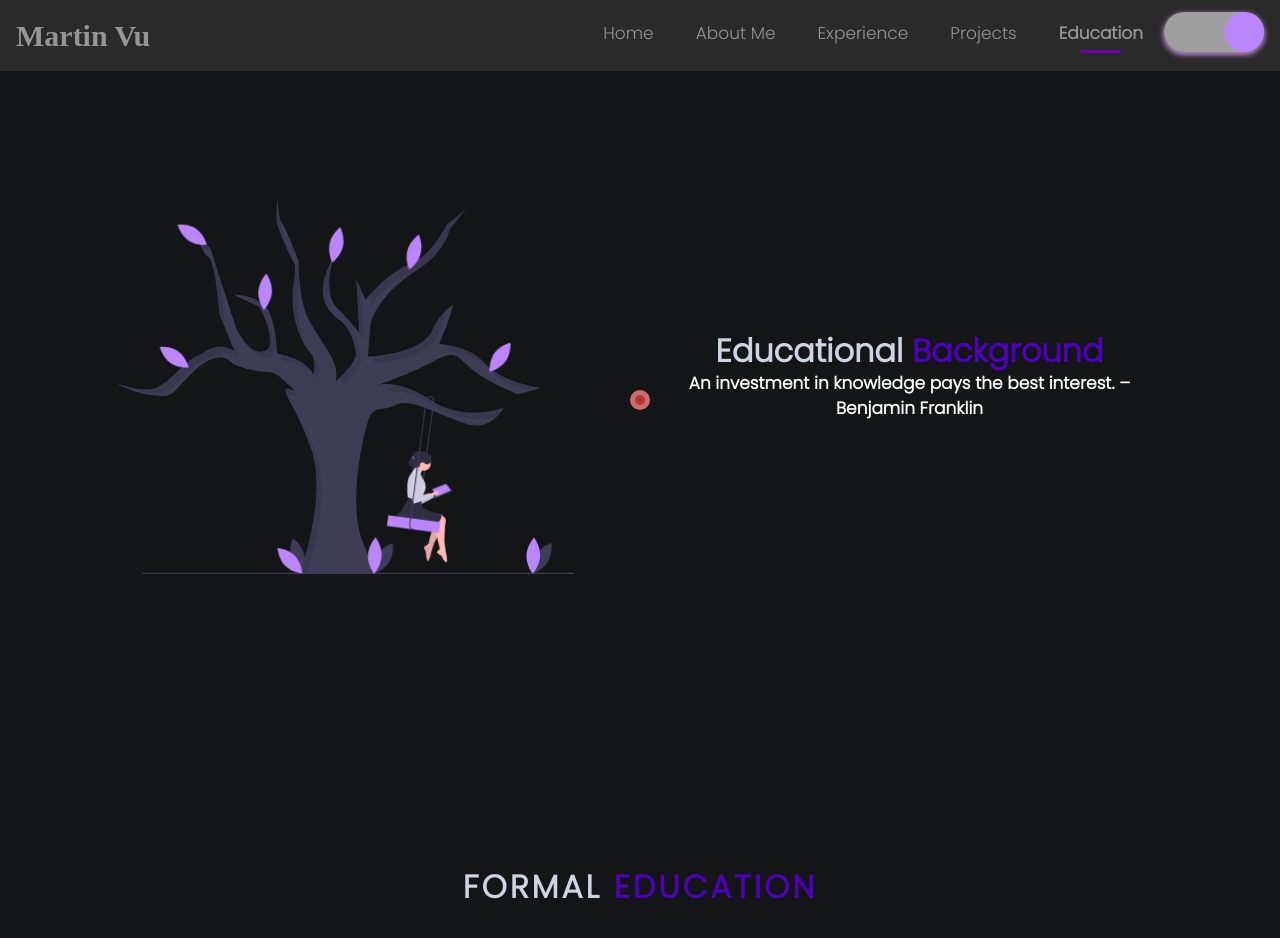
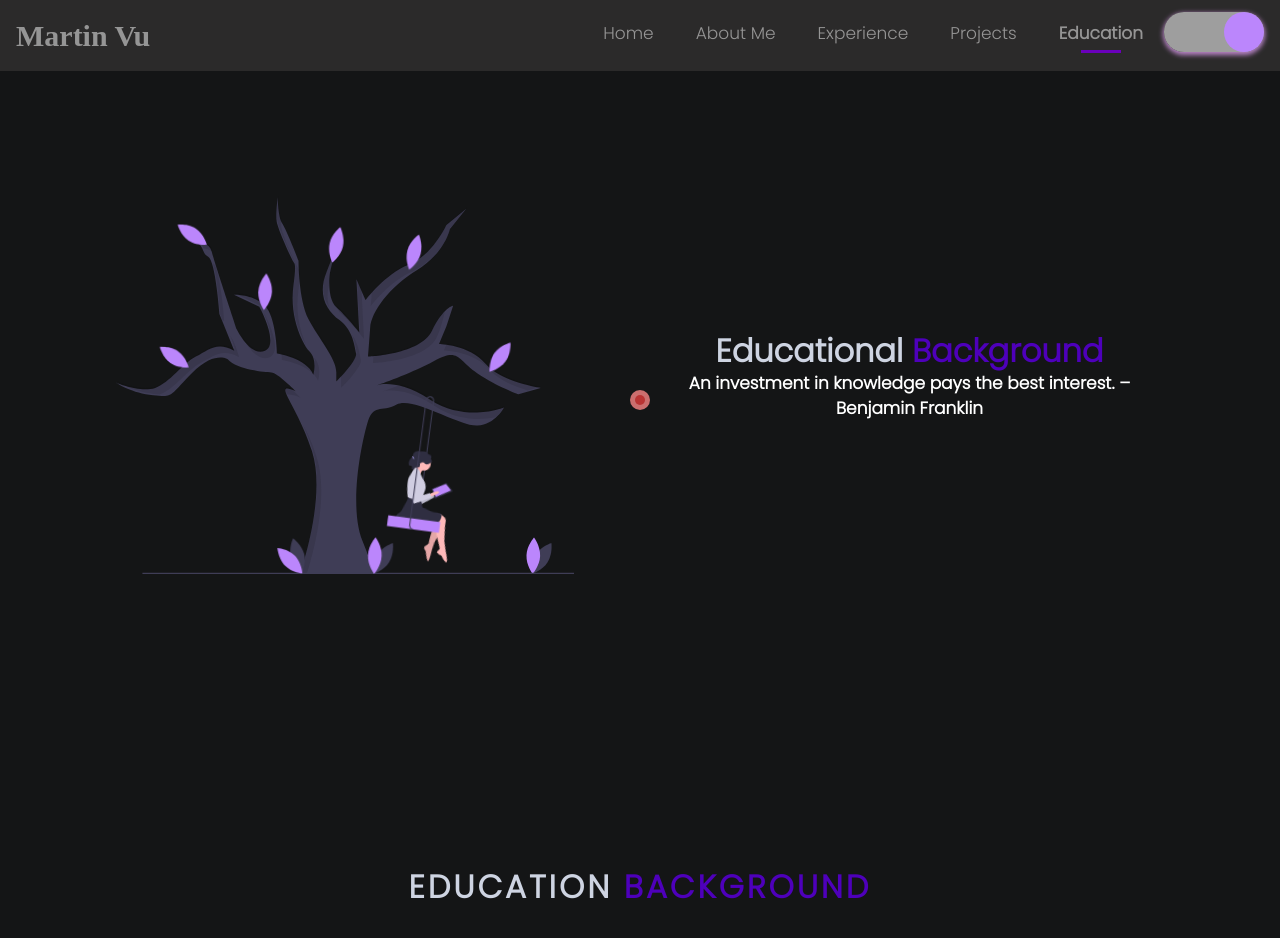
Before and after one commit to congvthanh9/super-portfolio, a plain HTML site: page education.html in a window 1280 px wide. Shown: the top 938 px of the page. Drawn offline with nearby package versions, Linux system fonts and the light colour scheme; grey boxes are pictures that could not be loaded; some icons are missing; files whose address does not match are found by name; a web font is replaced by a local one.

Commit message:
Update education.html

```diff
--- a/education.html
+++ b/education.html
@@ -253,7 +253,7 @@
     <section class="s2">
         <div class="container-sm  edSection">
             <div class="conatiner text-center mb-5">
-                <h1 class="head" data-aos="fade-up" data-aos-delay="300">Formal <span class="edu_background">Education</span></h1>
+                <h1 class="head" data-aos="fade-up" data-aos-delay="300">Education <span class="edu_background">Background</span></h1>
             </div>
 
     </section>
```
